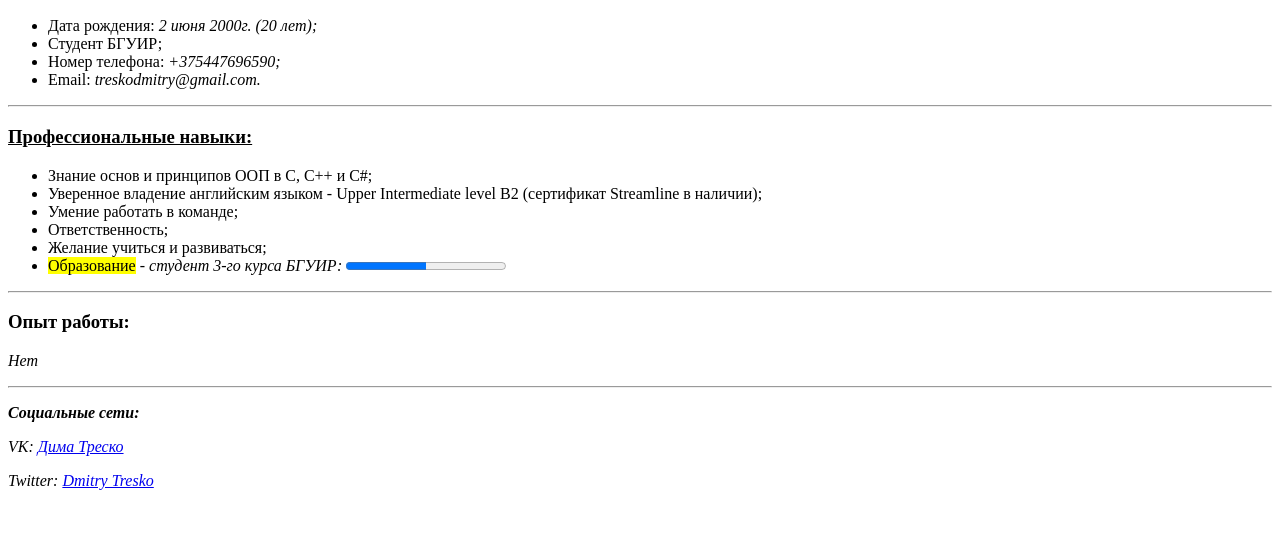
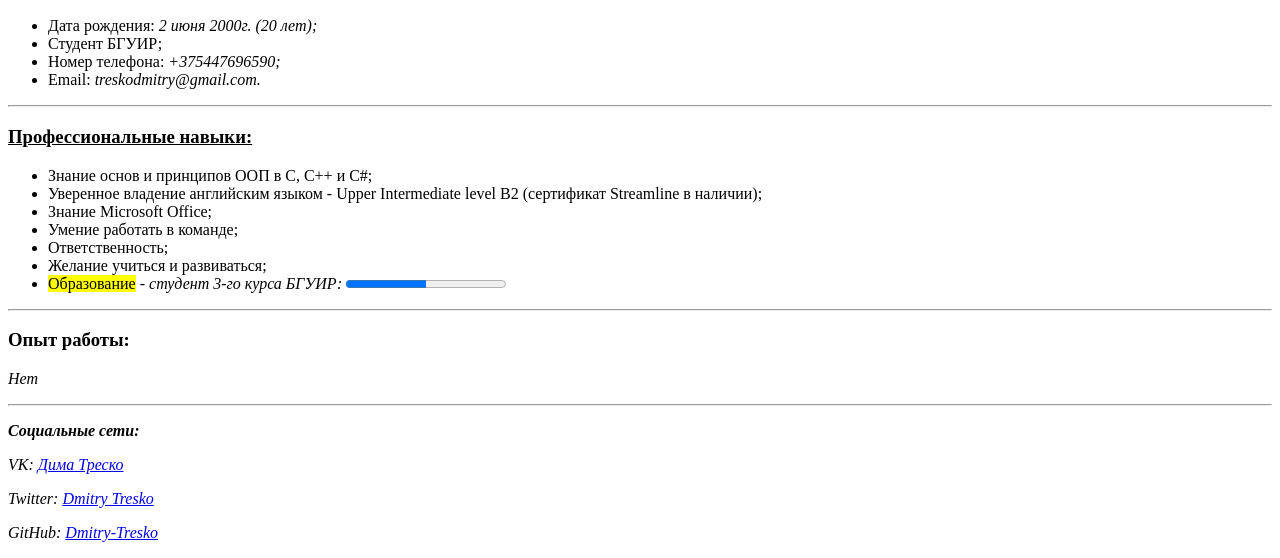
Before and after one commit to Dmitry-Tresko/lesson-1, a plain HTML site: page index.html in a window 1280 px wide. Shown: the part 405-963 px from the top of the page. Before the commit the page ends 911 px from the top, so only its background shows below. Drawn offline with Linux system fonts and the light colour scheme.

Commit message:
Update index.html

```diff
--- a/index.html
+++ b/index.html
@@ -22,6 +22,7 @@
     <ul>
         <li>Знание основ и принципов ООП в С, C++ и C#;</li>
         <li>Уверенное владение английским языком - Upper Intermediate level B2 (сертификат Streamline в наличии);</li>
+        <li>Знание Microsoft Office;</li>
         <li>Умение работать в команде;</li>
         <li>Ответственность;</li>
         <li>Желание учиться и развиваться;</li>
@@ -37,6 +38,7 @@
             <p><b>Cоциальные сети:</b></p>
             <p>VK: <a href="https://vk.com/dimon2600">Дима Треско</a></p>
             <p>Twitter: <a href="https://twitter.com/Dimon2600">Dmitry Tresko</a></p>
+            <p>GitHub: <a href="https://github.com/Dmitry-Tresko">Dmitry-Tresko</a></p>
         </address>
     </footer>
 </body>
```
